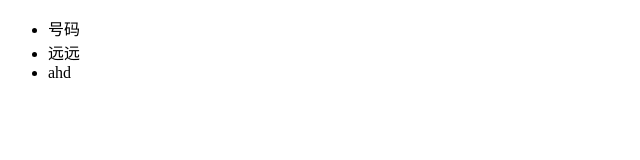
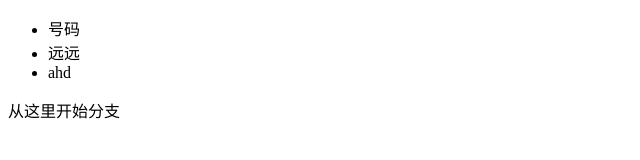
Before and after one commit to yuanyuan-xy/yuannyuan, a plain HTML site: page index.html in a window 1280 px wide. Shown: the whole page, without its empty margins (0-640 px from the left). Drawn offline with Linux system fonts and the light colour scheme.

Commit message:
从这里开始创建分支

```diff
--- a/index.html
+++ b/index.html
@@ -13,6 +13,7 @@
         <li>远远</li>
         <li>ahd</li>
     </ul>
+    <p>从这里开始分支</p>
 </body>
 
 </html>
```
